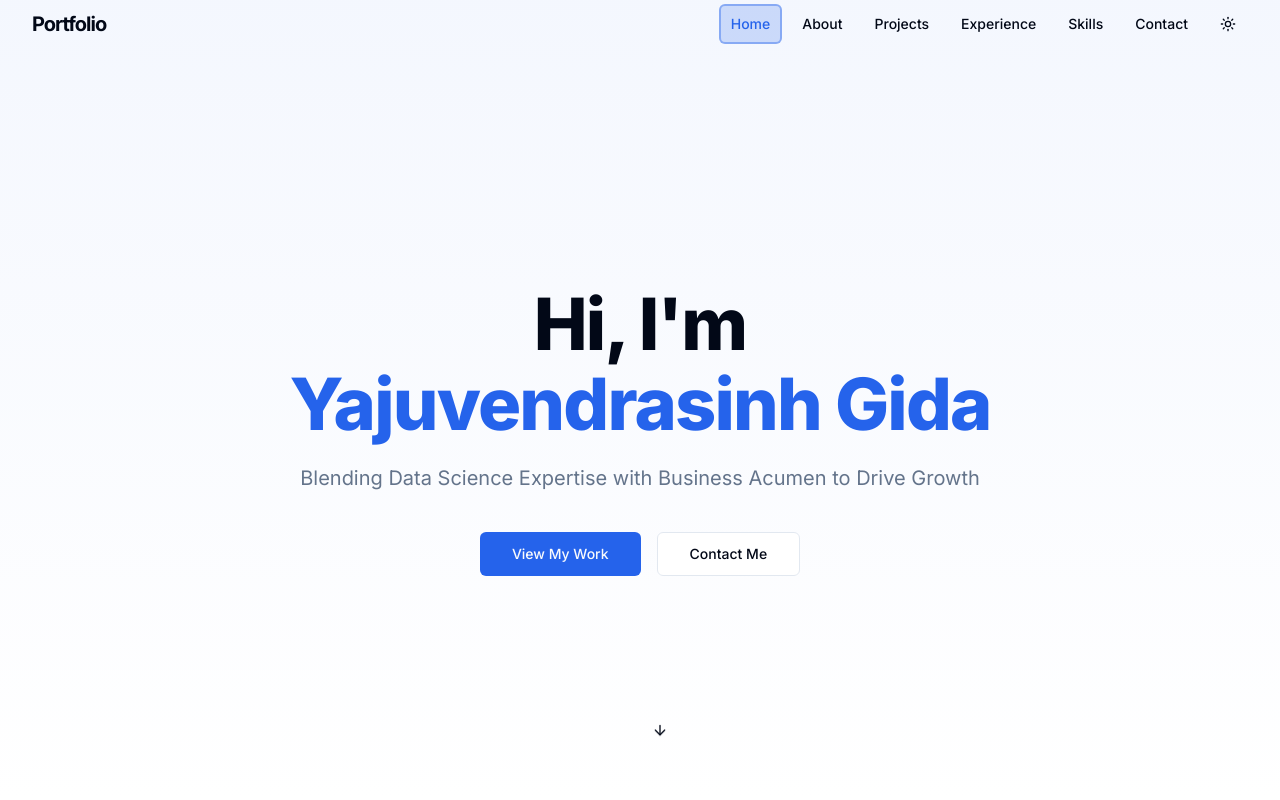
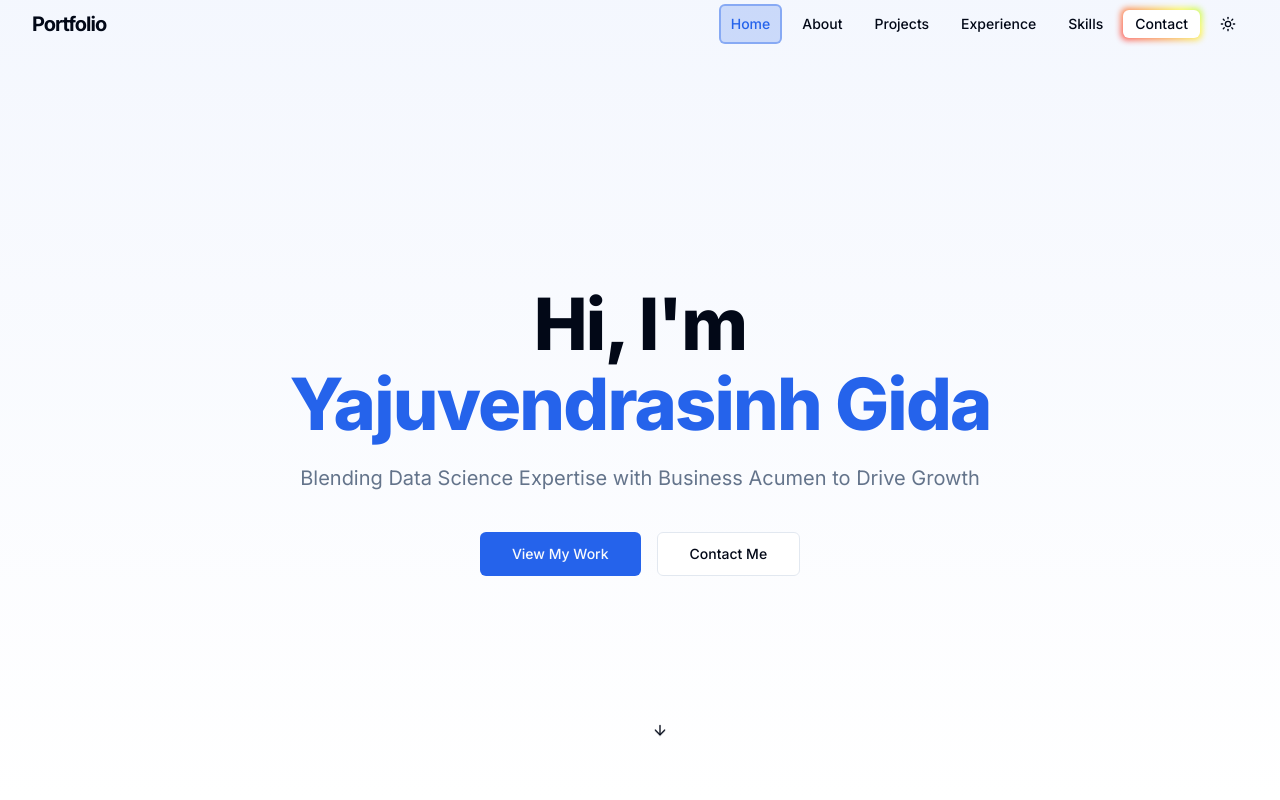
Before and after one commit to yajuvendrasinh/resume-site-v0, a Next.js app: page / in a window 1280 px wide. Shown: the top 800 px of the page. Built offline with nearby package versions, Linux system fonts and the light colour scheme.

Commit message:
navbar.tsx
Glowing Contact button added

```diff
--- a/components/navbar.tsx
+++ b/components/navbar.tsx
@@ -108,10 +108,10 @@ export default function Navbar() {
 
           <div className="hidden md:block">
             <div className="ml-10 flex items-center space-x-2 relative" ref={navRef}>
-              {/* Animated indicator */}
+              {/* Animated indicator - hidden when contact is active */}
               <div
                 className={`absolute top-0 h-full bg-primary/20 rounded-md transition-all duration-500 ease-out border-2 border-primary/40 ${
-                  isInitialized ? "opacity-100" : "opacity-0"
+                  isInitialized && activeSection !== "contact" ? "opacity-100" : "opacity-0"
                 }`}
                 style={{
                   left: `${indicatorStyle.left}px`,
@@ -127,8 +127,10 @@ export default function Navbar() {
                   data-section={item.href.replace("#", "")}
                   onClick={(e) => handleNavClick(e, item.href)}
                   className={`px-3 py-1 text-sm font-medium rounded-md transition-all duration-300 ease-in-out relative z-10 ${
-                    activeSection === item.href.replace("#", "") ? "text-primary" : "hover:text-foreground"
-                  }`}
+                    item.name === "Contact"
+                      ? `glow-on-hover ${activeSection === "contact" ? "active-contact" : ""}`
+                      : ""
+                  } ${activeSection === item.href.replace("#", "") ? "text-primary" : "hover:text-foreground"}`}
                 >
                   {item.name}
                 </Link>
```
